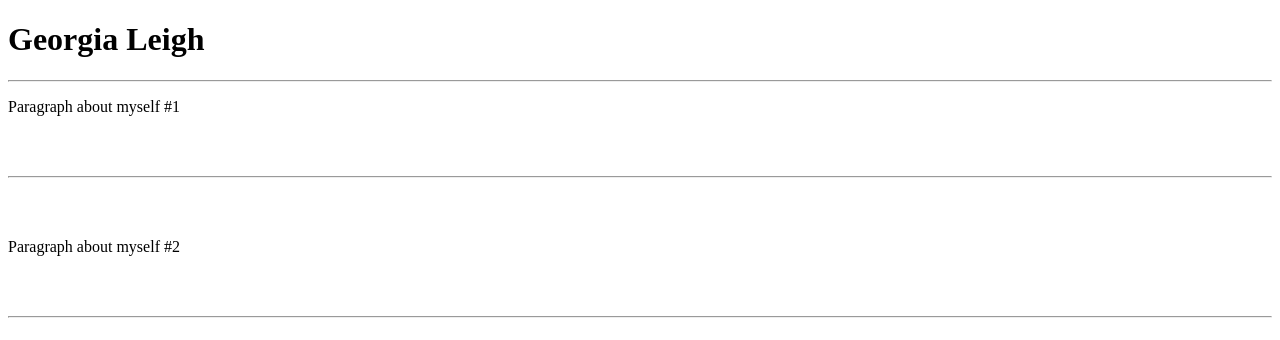
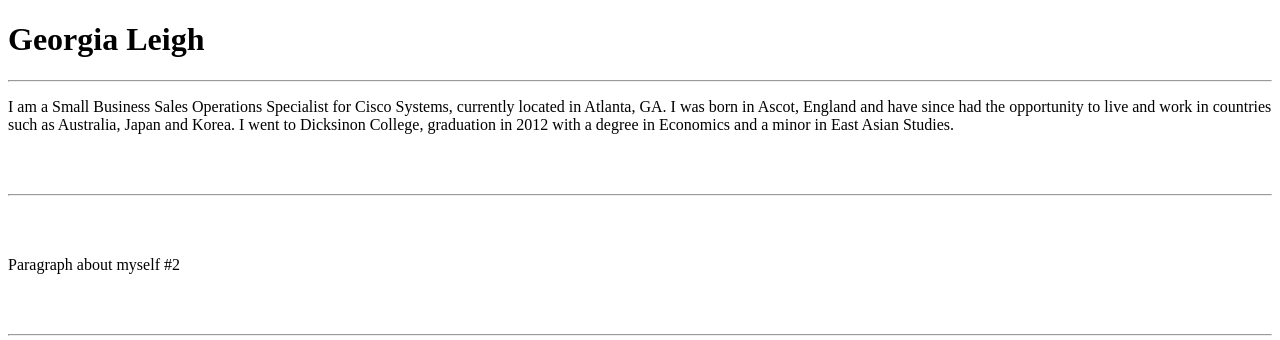
Before and after one commit to geleigh/geleigh.github.io, a plain HTML site: page index.html in a window 1280 px wide. Shown: the top 340 px of the page. Drawn offline with Linux system fonts and the light colour scheme.

Commit message:
Update index.html

```diff
--- a/index.html
+++ b/index.html
@@ -12,7 +12,7 @@
 </head>
 <hr>
 <body>
-	<p>Paragraph about myself #1</p>
+	<p>I am a Small Business Sales Operations Specialist for Cisco Systems, currently located in Atlanta, GA. I was born in Ascot, England and have since had the opportunity to live and work in countries such as Australia, Japan and Korea. I went to Dicksinon College, graduation in 2012 with a degree in Economics and a minor in East Asian Studies.</p>
 <br>
 <br>
 <hr>
```
